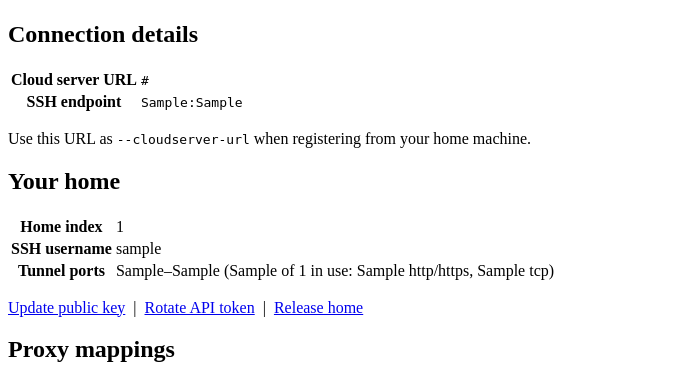
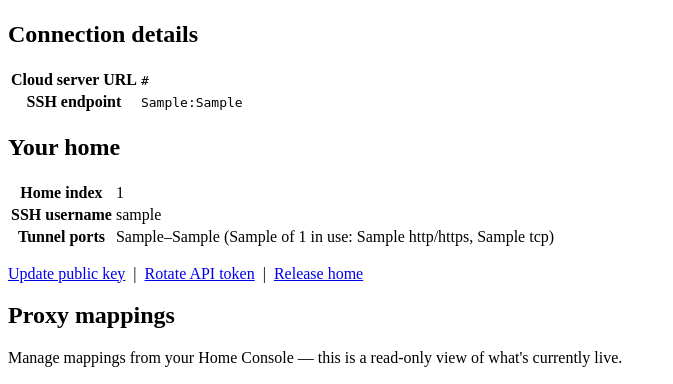
Before and after one commit to otsakir/cloudathome, a Django app: template src/web/templates/web/dashboard.html in a window 1280 px wide. Shown: the part 133-517 px from the top of the page, without its empty margins (0-673 px from the left). Run offline with Django 5.2, Linux system fonts and the light colour scheme; the template is opened without the code that fills it: most values are stand-ins (such as "Sample title", 1, 10 or a date in 2020).

Commit message:
remove verbose info in dashboard

```diff
--- a/src/web/templates/web/dashboard.html
+++ b/src/web/templates/web/dashboard.html
@@ -11,7 +11,6 @@
   <tr><th>Cloud server URL</th><td><code>{{ cloudserver_url }}</code></td></tr>
   {% if home %}<tr><th>SSH endpoint</th><td><code>{{ ssh_host }}:{{ ssh_port }}</code></td></tr>{% endif %}
 </table>
-<p>Use this URL as <code>--cloudserver-url</code> when registering from your home machine.</p>
 
 <h2>Your home</h2>
 {% if home %}
```
